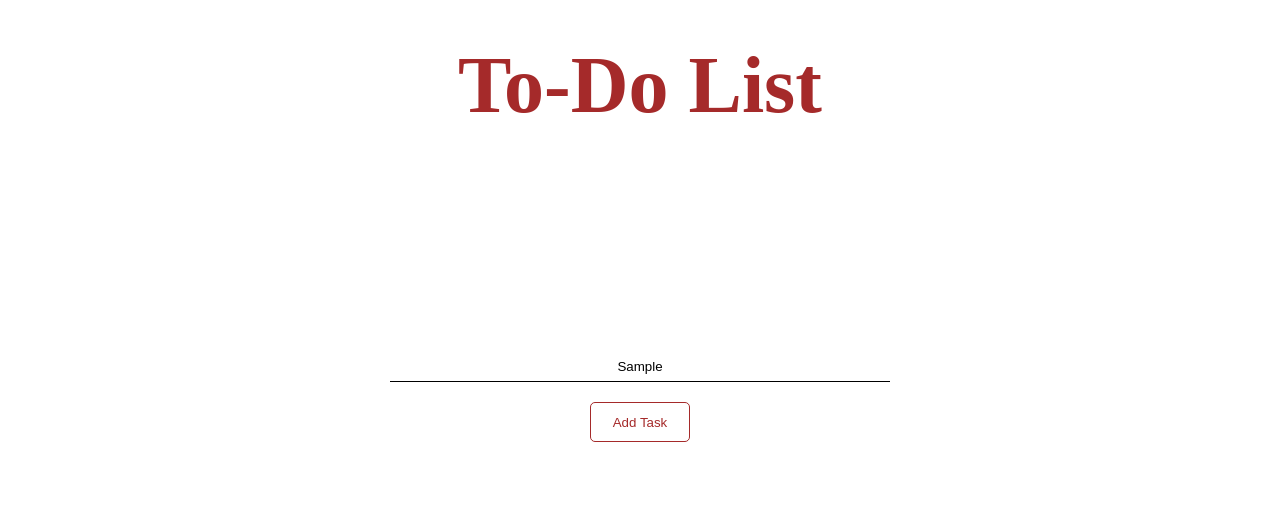
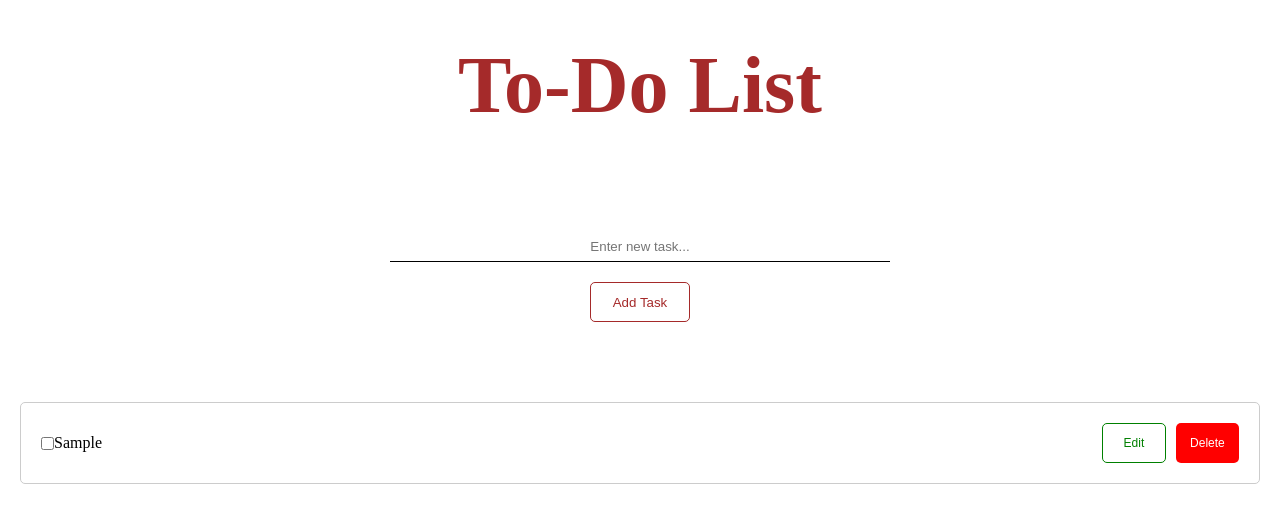
Before and after one commit to leoisqualified/to_do_list, a plain HTML site: page index.html in a window 1280 px wide. Both pictures are taken after typing "Sample" into the empty fields and a click on the button "Add Task". Drawn offline with Linux system fonts and the light colour scheme.

Commit message:
progress added

```diff
--- a/index.html
+++ b/index.html
@@ -13,7 +13,7 @@
             <input type="text" class="task-input" id="newTaskInput" placeholder="Enter new task...">
         </div>
         <div>
-            <button class="add-task" onClick="addTasks()">Add Task</button>
+            <button class="add-task" onClick="addTask()">Add Task</button>
         </div>
     </div>
     <ul id="task-list"></ul>
--- a/index.js
+++ b/index.js
@@ -7,39 +7,62 @@ function loadTasks() {
 
     tasks.forEach((task, index) => {
         const listItem = document.createElement('li');
-        listItem.innerHTML = `<span>${task}</span>
-        <button class='edit-btn' onClick="editTask(${index})">Edit</button>
-        <button class='delete-btn' onClick="deleteTask(${index})">Delete</button>`;
+
+        // Create a checkbox element
+        const checkBox = document.createElement('input');
+        checkBox.type = 'checkbox';
+        checkBox.checked = task.completed; // Set checked based on task's status
+        checkBox.addEventListener('change', () => toggleTaskCompletion(index));
+
+        const taskSpan = document.createElement('span');
+        taskSpan.textContent = task.text;
+        if (task.completed) {
+            taskSpan.classList.add('completed'); // Add a class for completed tasks
+        }
+
+        listItem.appendChild(checkBox);
+        listItem.appendChild(taskSpan);
+        listItem.innerHTML += `
+            <button class='edit-btn' onClick="editTask(${index})">Edit</button>
+            <button class='delete-btn' onClick="deleteTask(${index})">Delete</button>
+        `;
         taskList.appendChild(listItem);
     });
 }
 
 function addTask() {
     const newTaskInput = document.getElementById('newTaskInput');
-    const taskTest = newTaskInput.value.trim();
+    const taskText = newTaskInput.value.trim();
 
-    if ( taskTest ) {
+    if (taskText) {
         let tasks = JSON.parse(localStorage.getItem('tasks')) || [];
-        tasks.push(taskTest);
+        tasks.push({ text: taskText, completed: false }); // Store task with completed status
         localStorage.setItem('tasks', JSON.stringify(tasks));
         newTaskInput.value = '';
         loadTasks();
     }
 }
 
-function deleteTask( index ) {
+function deleteTask(index) {
     let tasks = JSON.parse(localStorage.getItem('tasks'));
     tasks.splice(index, 1);
     localStorage.setItem('tasks', JSON.stringify(tasks));
-    loadTasks;
+    loadTasks();
 }
 
-function editTask( index ) {
+function editTask(index) {
     let tasks = JSON.parse(localStorage.getItem('tasks'));
-    const newTask = prompt('Edit your task:', task[index]);
+    const newTask = prompt('Edit your task:', tasks[index].text);
     if (newTask !== null && newTask.trim() !== '') {
-        tasks[index] = newTask.trim();
-        localStorage.setItem('tasks',JSON.stringify(tasks));
-        loadTasks()
+        tasks[index].text = newTask.trim();
+        localStorage.setItem('tasks', JSON.stringify(tasks));
+        loadTasks();
     }
 }
+
+function toggleTaskCompletion(index) {
+    let tasks = JSON.parse(localStorage.getItem('tasks'));
+    tasks[index].completed = !tasks[index].completed; // Toggle the completion status
+    localStorage.setItem('tasks', JSON.stringify(tasks));
+    loadTasks();
+}
--- a/style.css
+++ b/style.css
@@ -1,6 +1,7 @@
 * {
     margin: 0px;
     padding: 0px;
+    background-color: white;
 }
 
 .app-title {
@@ -12,6 +13,7 @@
 
 input[type='text'] {
     text-align: center;
+    color: black;
 }
 
 .container {
@@ -20,21 +22,22 @@ input[type='text'] {
 
 .task-input {
     position: relative;
-    top: 220px;
+    top: 100px;
     width: 500px;
     height: 30px;
     border: none;
-    border-bottom: 1px black solid;
+    border-bottom: 1px solid black; /* Hide the bottom border by default */
+    outline: none; /* Remove the default browser outline */
 }
 
-.task-input:active {
-    border: none;
-    border-bottom: 1px solid black;
+.task-input:focus {
+    border-bottom: 1px solid black; /* Show the bottom border when the input is focused */
 }
+
 
 .add-task {
     position: relative;
-    top: 240px;
+    top: 120px;
     width: 100px;
     height: 40px;
     background-color: white;
@@ -43,10 +46,10 @@ input[type='text'] {
     border-radius: 5px;
 }
 
-
-
 ul {
     list-style-type: none;
+    position: relative;
+    top: 200px;
 }
 
 li {
@@ -54,7 +57,9 @@ li {
     background-color: #fff;
     border: 1px solid #ccc;
     border-radius: 5px;
-    margin-bottom: 10px;
+    margin-bottom: 20px;
+    margin-left: 20px;
+    margin-right: 20px;
     display: flex;
     align-items: center;
     justify-content: space-between;
@@ -70,17 +75,33 @@ li button {
 
 .edit-btn {
     background-color: white;
-    color: brown;
-    border: 1px solid brown;
+    color: green;
+    border: 1px solid green;
     border-radius: 5px;
+    width: 90px;
+    height: 40px;
+    margin-left: 1000px;
 }
 
 .delete-btn {
     background-color: red;
     color: white;
+    width: 90px;
+    height: 40px;
+    border-radius: 5px;
 }
 
-.add-task:hover, .edit-btn:hover {
+.add-task:hover {
     background-color: brown;
     color: white;
 }
+
+.edit-btn:hover {
+    background-color: green;
+    color: white;
+}
+
+.completed {
+    text-decoration: line-through;
+    color: gray;
+}
```
